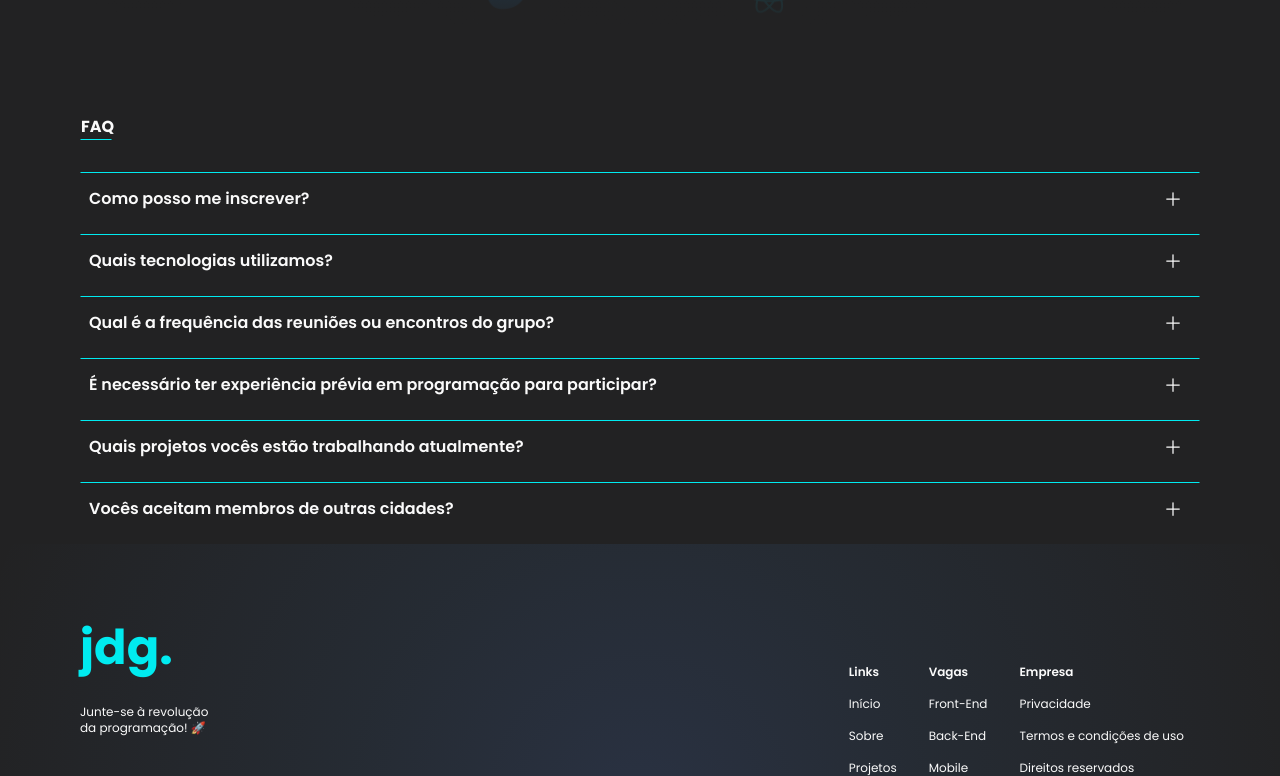
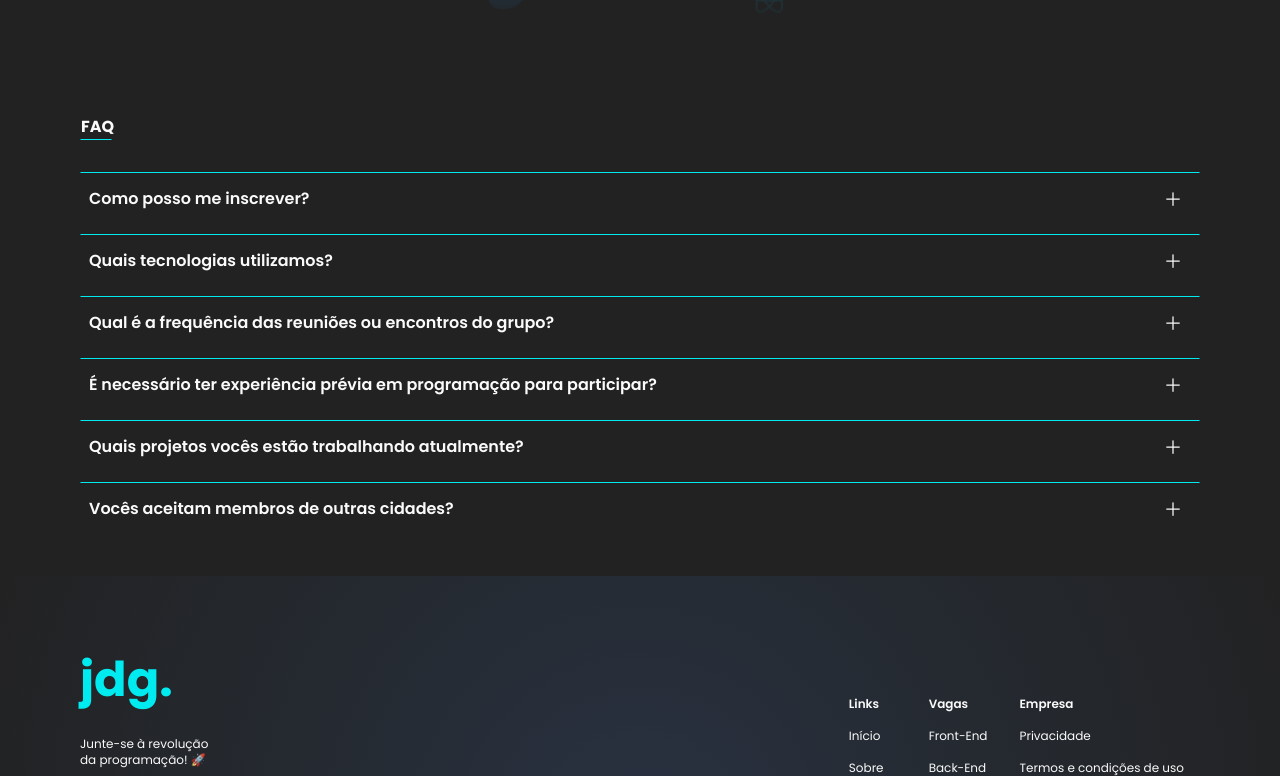
Before and after one commit to renovatt/voluntary-jdg-website, a Next.js app: page / in a window 1280 px wide. Shown: the part 725-1501 px from the top of the page. Built offline with nearby package versions, Linux system fonts and the light colour scheme.

Commit message:
style: style details

```diff
--- a/src/app/components/Faq/index.tsx
+++ b/src/app/components/Faq/index.tsx
@@ -17,7 +17,7 @@ const Faq = () => {
   }
 
   return (
-    <section className="container bg-primary px-4 md:px-20">
+    <section className="container bg-primary px-4 pb-8 md:px-20">
       <h1 className="mb-8 w-8 border border-transparent border-b-primary font-bold text-secondary">
         FAQ
       </h1>
```
